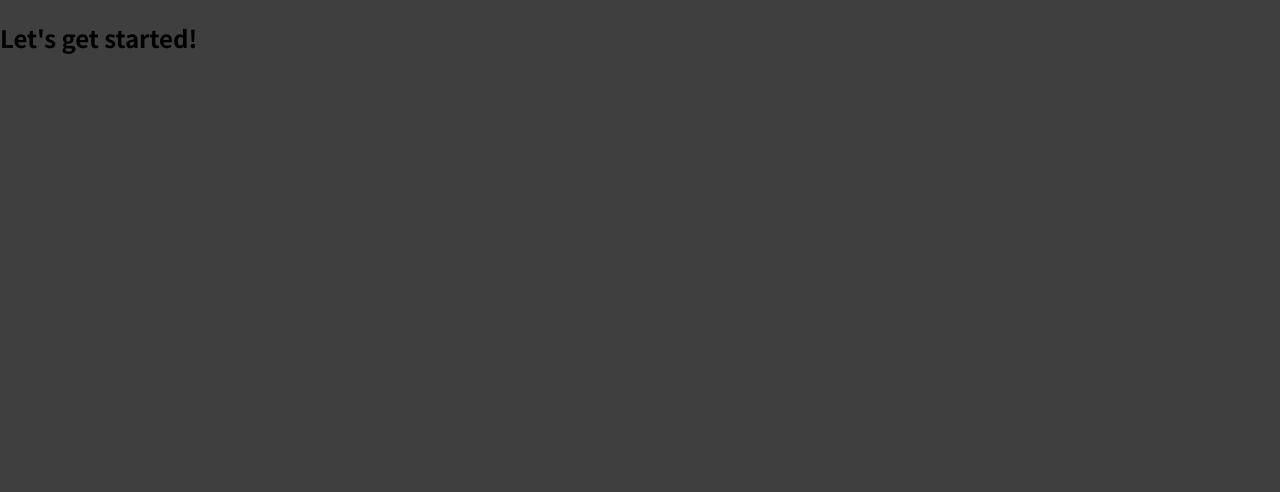
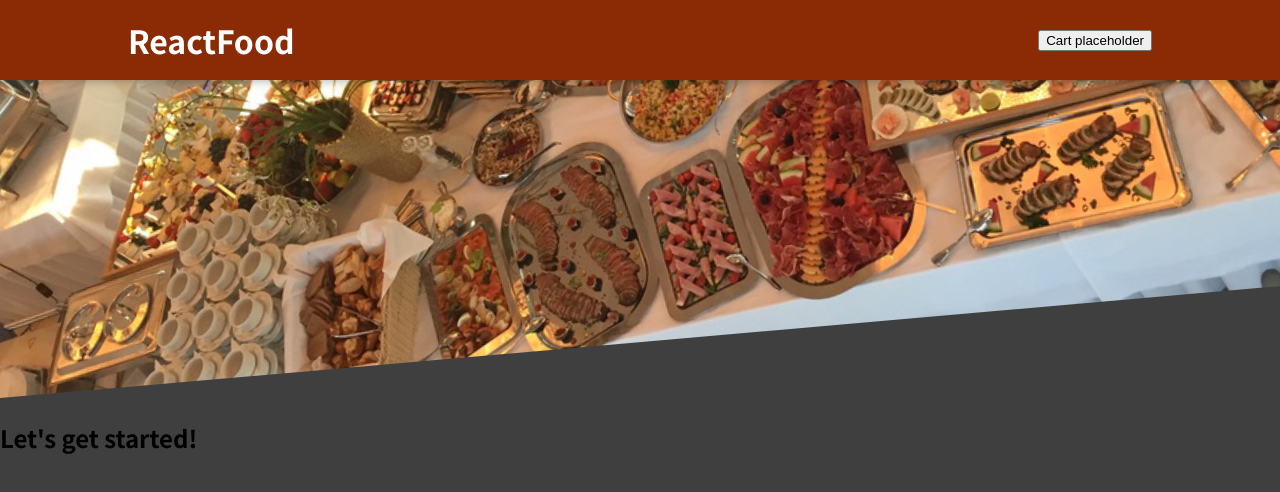
Before and after one commit to JPS09/Food-order-app, a JavaScript app: page / in a window 1280 px wide. Shown: the top 492 px of the page. Built offline with nearby package versions, Linux system fonts and the light colour scheme.

Commit message:
Added header to app

```diff
--- a/src/App.js
+++ b/src/App.js
@@ -1,8 +1,10 @@
+import Header from "./Components/Layout/Header.js";
 function App() {
   return (
-    <div>
+    <>
+      <Header></Header>
       <h2>Let's get started!</h2>
-    </div>
+    </>
   );
 }
 
```
